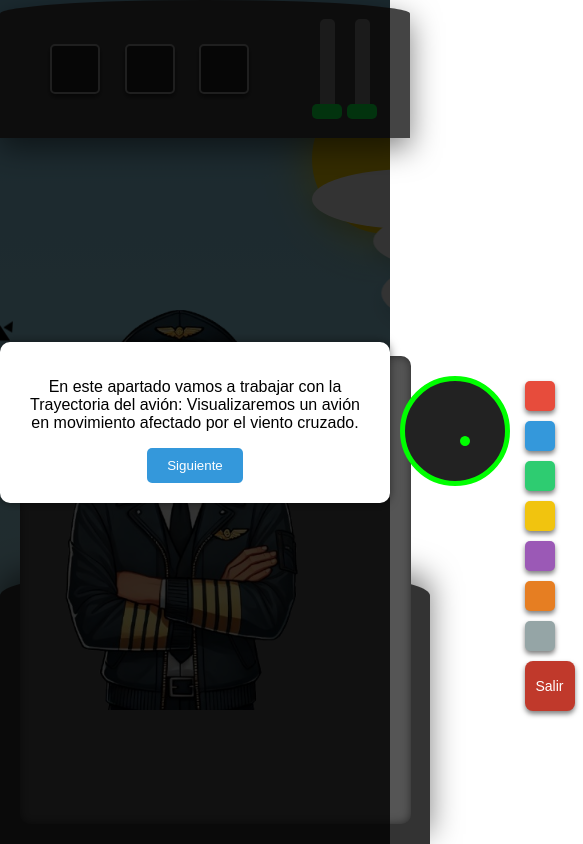
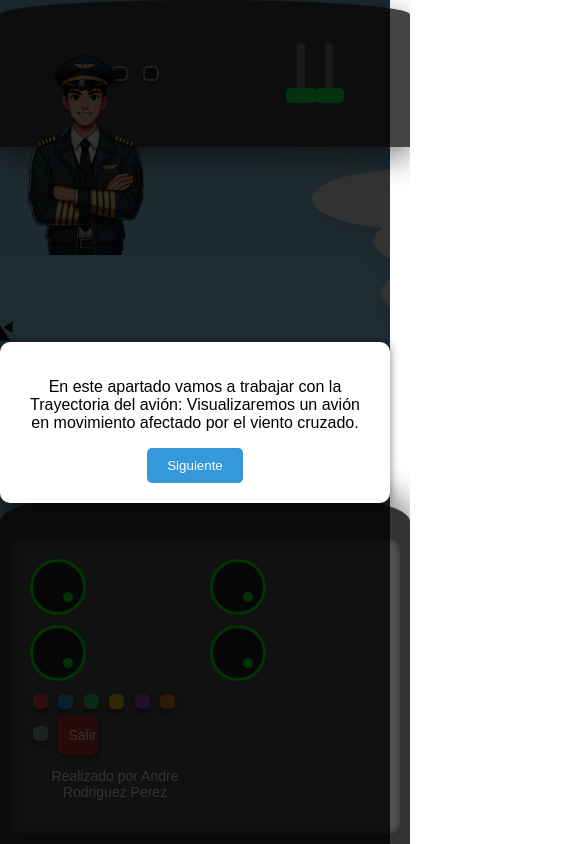
Before and after one commit to AndruRz/AndruRz.github.io, a plain HTML site: page trajectory.html in a window 390 px wide. Shown: the whole page, 583 px wide, since content can reach past the window. Drawn offline with Linux system fonts and the light colour scheme.

Commit message:
Update cabina.css

```diff
--- a/css/cabina.css
+++ b/css/cabina.css
@@ -426,3 +426,101 @@ body, html {
     font-size: 14px;
     color: #fff; /* Puedes cambiar el color si lo prefieres */
 }
+
+
+/*Responsive*/
+
+/* Responsividad para pantallas pequeñas */
+@media (max-width: 768px) {
+    .sun {
+        width: 80px;
+        height: 80px;
+        top: 5%;
+        left: 70%;
+    }
+
+    .cloud {
+        width: 100px;
+        height: 30px;
+        animation-duration: 60s;
+    }
+
+    /* Ajustes en la cabina */
+    .cabina {
+        height: 35%; /* Aumenta la altura para dispositivos móviles */
+        padding: 10px; /* Ajustar el padding */
+    }
+
+    .cabina.superior {
+        height: 12%;
+    }
+
+    /* Ajustes en botones y contenedores */
+    .buttons .button {
+        width: 20px;
+        height: 20px;
+        margin: 3px;
+    }
+
+    .buttons-superior .button-superior {
+        width: 30px;
+        height: 30px;
+        margin: 0 5px;
+    }
+
+    /* Ajustes en palancas */
+    .lever {
+        width: 10px;
+        height: 70px;
+    }
+
+    /* Ajustes en los radares */
+    .radar {
+        width: 70px;
+        height: 70px;
+        border: 4px solid #0f0;
+    }
+}
+
+/* Responsividad para pantallas aún más pequeñas */
+@media (max-width: 480px) {
+    .cabina {
+        height: 40%; /* Mayor altura en pantallas pequeñas */
+    }
+
+    .cabina.superior {
+        height: 15%;
+    }
+
+    /* Ajustes de tamaño de botones */
+    .buttons .button, .buttons-superior .button-superior {
+        width: 15px;
+        height: 15px;
+    }
+
+    .lever {
+        width: 8px;
+        height: 60px;
+    }
+
+    .radar {
+        width: 50px;
+        height: 50px;
+        border: 3px solid #0f0;
+    }
+
+    .instrument-panel {
+        grid-template-columns: repeat(2, 1fr); /* Cambiar a 2 columnas en lugar de 5 */
+    }
+
+    .buttons .exit-button {
+        width: 40px;
+        height: 40px;
+    }
+
+    .corner-image {
+        width: 200px; /* Reducir el tamaño de la imagen */
+        top: 55px; /* Ajustar la posición de la imagen */
+        left: -15px; /* Ajustar la posición de la imagen */
+    }
+}
```
